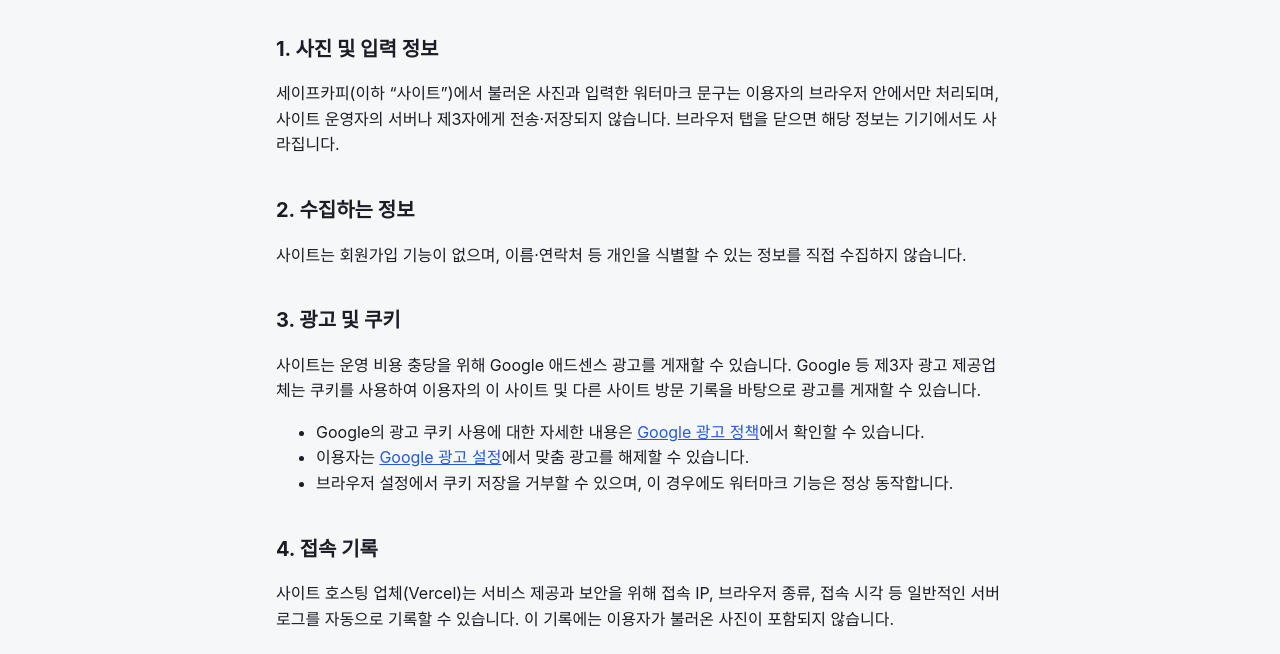
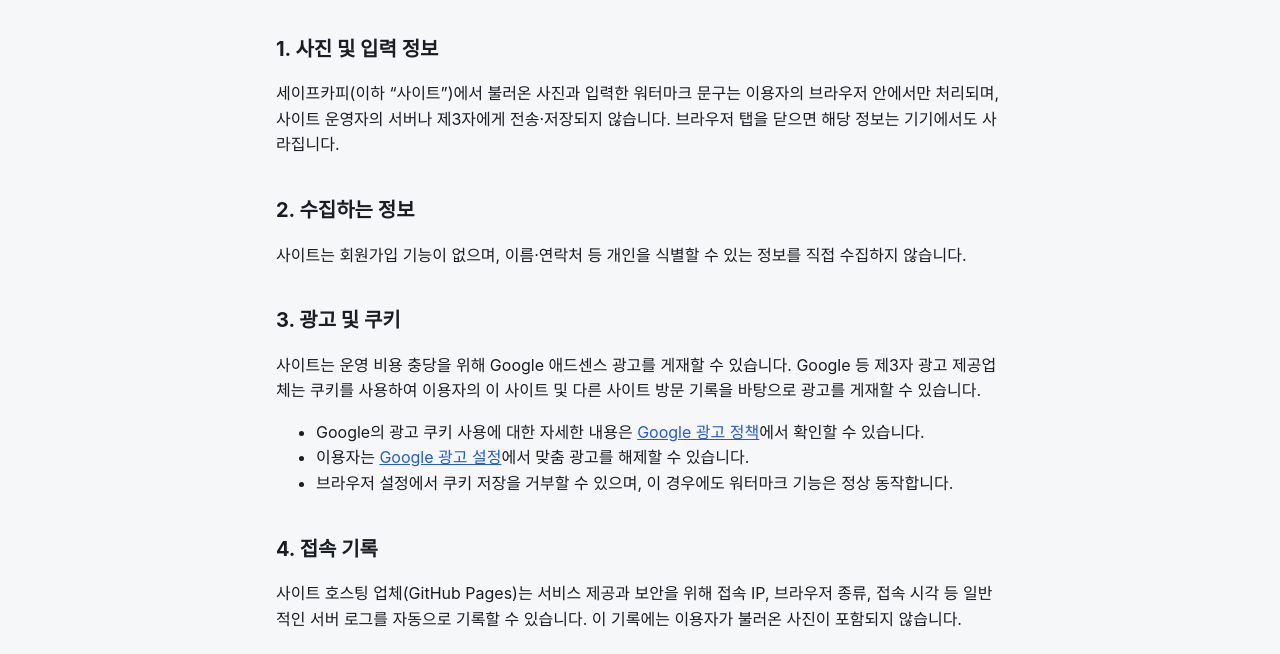
Before and after one commit to BBDDDD0706/safe-copy, a plain HTML site: page privacy.html in a window 1280 px wide. Shown: the part 146-800 px from the top of the page. Drawn offline with Linux system fonts and the light colour scheme.

Commit message:
호스팅 표기를 GitHub Pages로 수정
Co-Authored-By: Claude Opus 5.5 <noreply@anthropic.com>

```diff
--- a/privacy.html
+++ b/privacy.html
@@ -33,7 +33,7 @@
   </ul>
 
   <h2>4. 접속 기록</h2>
-  <p>사이트 호스팅 업체(Vercel)는 서비스 제공과 보안을 위해 접속 IP, 브라우저 종류, 접속 시각 등 일반적인 서버 로그를 자동으로 기록할 수 있습니다. 이 기록에는 이용자가 불러온 사진이 포함되지 않습니다.</p>
+  <p>사이트 호스팅 업체(GitHub Pages)는 서비스 제공과 보안을 위해 접속 IP, 브라우저 종류, 접속 시각 등 일반적인 서버 로그를 자동으로 기록할 수 있습니다. 이 기록에는 이용자가 불러온 사진이 포함되지 않습니다.</p>
 
   <h2>5. 방침 변경</h2>
   <p>이 방침이 변경되는 경우 이 페이지를 통해 공지합니다.</p>
```
